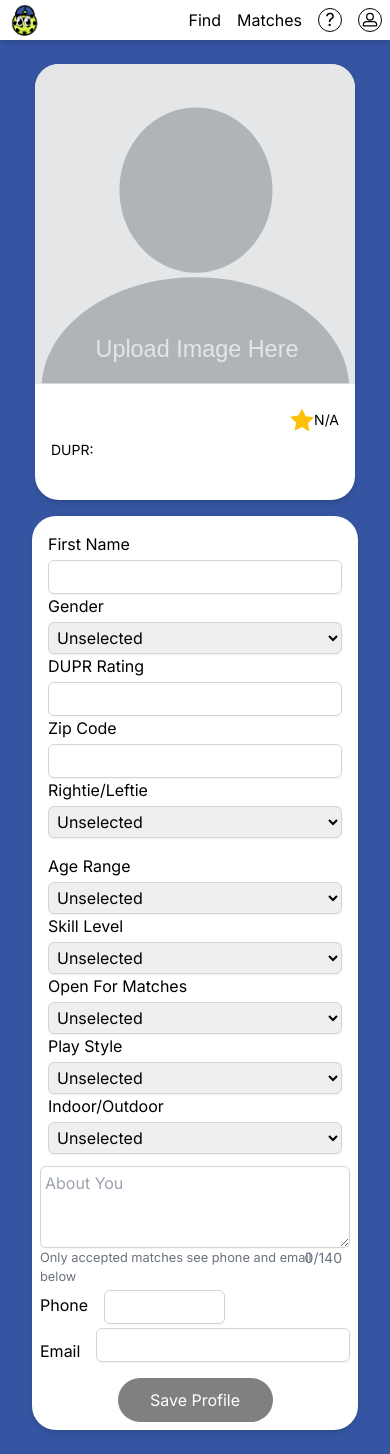
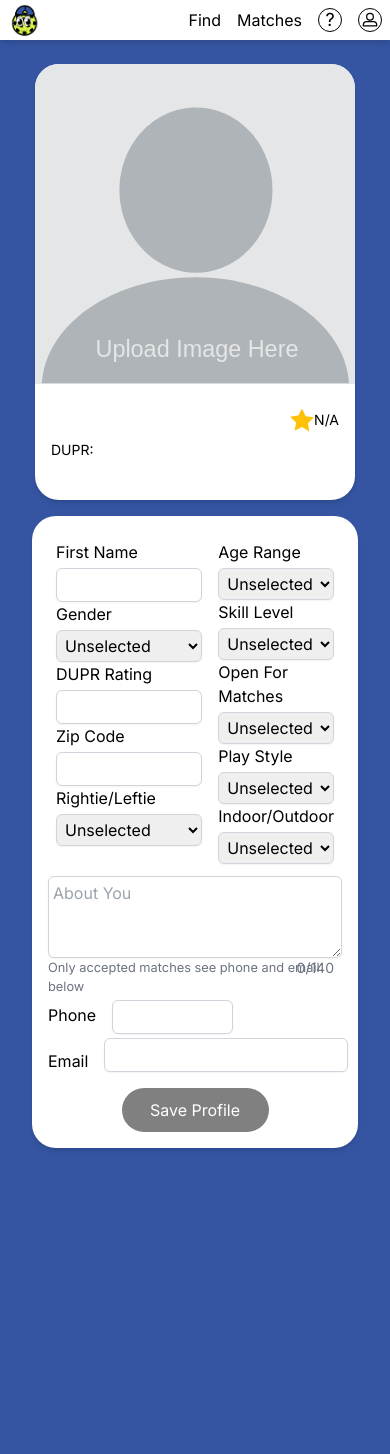
Before and after one commit to btejes/bepickleballer-matchmaking, a Next.js app: page /matchmaking/profile in a window 390 px wide. After the commit the page ends 1172 px from the top, so only its background shows below. Built offline with nearby package versions, Linux system fonts and the light colour scheme; no server answers.

Commit message:
test mobile friendly form

```diff
--- a/library/ProfileForm.jsx
+++ b/library/ProfileForm.jsx
@@ -141,9 +141,9 @@
   };
 
   return (
-    <form onSubmit={handleSubmit} className="bg-white p-2 rounded-3xl shadow-md text-black max-w-2xl mx-auto">
-        <div className="flex flex-col lg:flex-row">
-            <div className="w-full lg:w-1/2 p-2">
+    <form onSubmit={handleSubmit} className="bg-white p-4 rounded-3xl shadow-md text-black max-w-2xl mx-auto">
+    <div className="flex flex-row">
+        <div className="w-1/2 p-2">
             <label htmlFor="firstName">First Name</label>
             <input
                 type="text"
@@ -205,7 +205,7 @@
                 <option value="Right & Leftie">Both</option>
             </select>
         </div>
-            <div className="w-full lg:w-1/2 p-2">
+        <div className="w-1/2 p-2">
             <label htmlFor="ageRange">Age Range</label>
             <select
                 id="ageRange"
@@ -364,6 +364,7 @@
 
 
 
+
     );
   };
 
```
Lines whose indentation alone changed are shown as unchanged.
